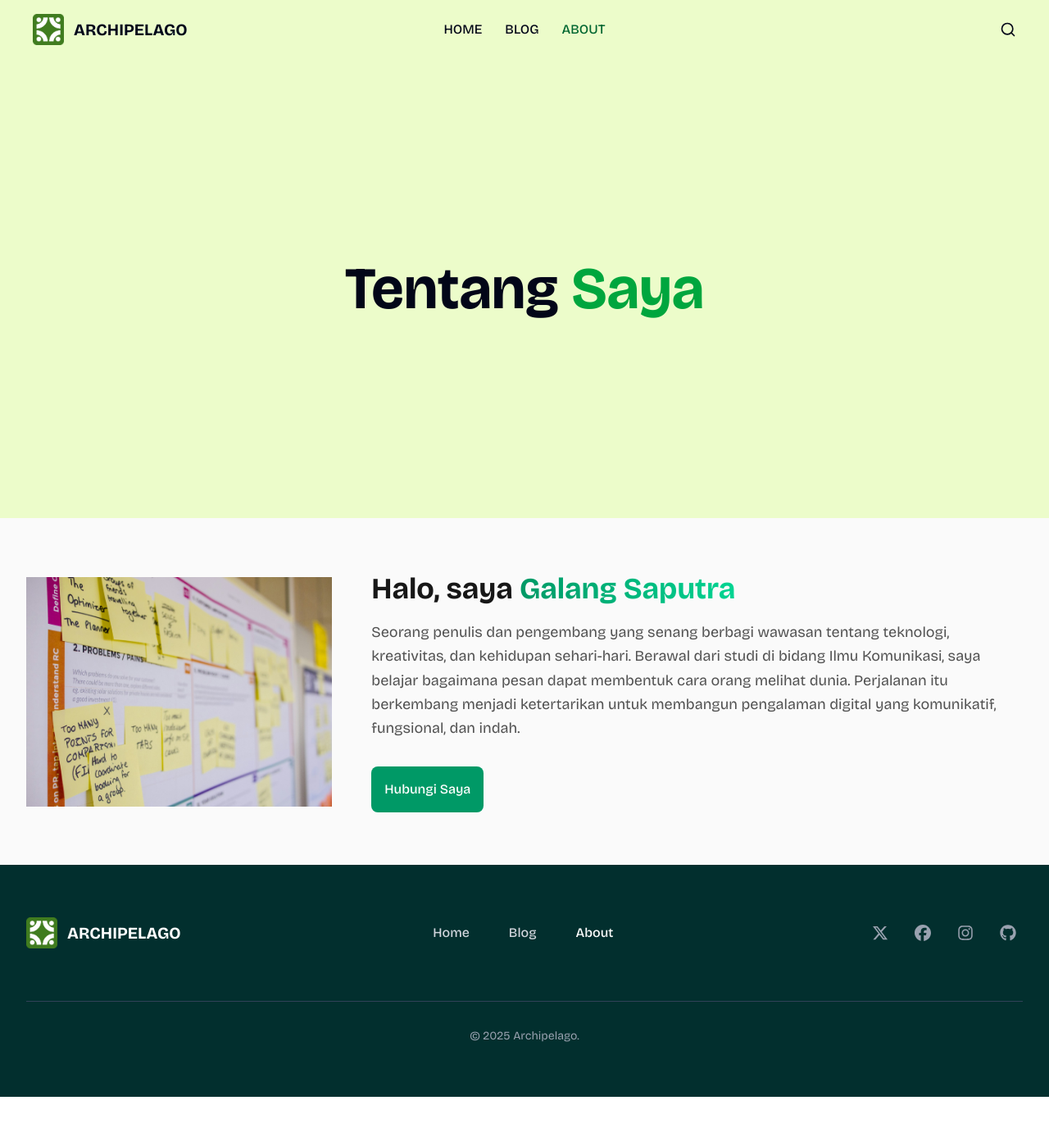
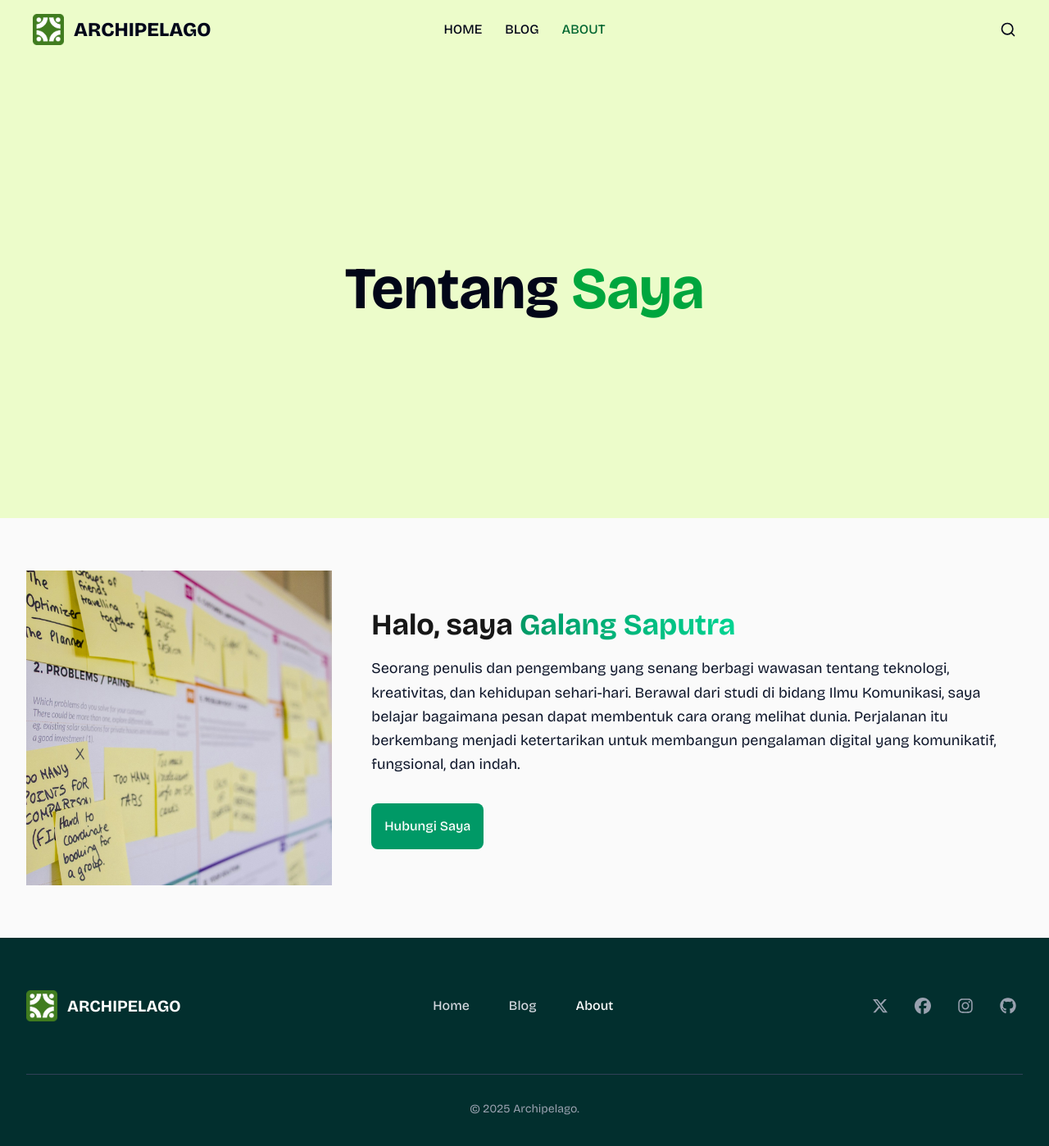
Before and after one commit to mgs28-mh/blog, a Next.js app: page /about in a window 1280 px wide. Shown: the top 1398 px of the page at 82% size. Before the commit the page ends 1338 px from the top, so only its background shows below. Built offline with nearby package versions, Linux system fonts and the light colour scheme.

Commit message:
blog: fix skeleton overlapping

```diff
--- a/app/layout.tsx
+++ b/app/layout.tsx
@@ -1,5 +1,5 @@
 import "./globals.css";
-import { Bricolage_Grotesque, Rubik } from "next/font/google";
+import { Bricolage_Grotesque } from "next/font/google";
 import type { Metadata } from "next";
 import Navbar from "@/components/ui/navbar";
 import Footer from "@/components/ui/footer";
@@ -9,7 +9,7 @@ const fonts = Bricolage_Grotesque({
   subsets: ["latin"],
   display: "swap",
   preload: true,
-  weight: ["400", "500", "700"],
+  weight: ["400", "500", "700", "800"],
 });
 
 export const metadata: Metadata = {
--- a/components/about.tsx
+++ b/components/about.tsx
@@ -15,13 +15,14 @@ export default function AboutSection() {
             whileInView={{ opacity: 1, y: 0 }}
             transition={{ duration: 0.6 }}
             viewport={{ once: true }}
-            className="relative col-span-1 flex justify-center"
+            className="relative col-span-1 flex justify-start"
           >
-            <div className="relative w-full max-w-sm aspect-[4/3] overflow-hidden">
+            <div className="relative w-full h-96 max-w-sm aspect-[3/4] overflow-hidden">
               <Image
                 src="/about-me.jpg"
                 alt="Galang Saputra - Penulis dan Pengembang"
                 fill
+                sizes="(max-width: 768px) 100vw, (max-width: 1200px) 50vw, 33vw"
                 className="object-cover"
                 priority
               />
@@ -42,8 +43,9 @@ export default function AboutSection() {
                 <span className="bg-gradient-to-r from-emerald-600 to-emerald-400 bg-clip-text text-transparent">
                   Galang Saputra
                 </span>
+
               </h2>
-              <p className="text-lg text-neutral-600 leading-relaxed">
+              <p className="text-md lg:text-lg text-slate-900 leading-relaxed">
                 Seorang penulis dan pengembang yang senang berbagi wawasan
                 tentang teknologi, kreativitas, dan kehidupan sehari-hari.
                 Berawal dari studi di bidang Ilmu Komunikasi, saya belajar
--- a/components/blog.tsx
+++ b/components/blog.tsx
@@ -37,8 +37,8 @@ export default function BlogSection() {
 
   // Loading skeleton component
   const SkeletonCard = ({ featured = false }: { featured?: boolean }) => (
-    <div className={`animate-pulse ${featured ? 'h-90 sm:h-96' : ''}`}>
-      <div className={`bg-gray-200 rounded-lg ${featured ? 'h-full' : 'h-64 sm:h-56'}`} />
+    <div className={`animate-pulse ${featured ? 'relative h-90 sm:h-96 rounded-lg overflow-hidden' : ''}`}>
+      <div className={`bg-gray-200 rounded-lg ${featured ? 'h-full w-full' : 'h-64 sm:h-56'}`} />
       {!featured && (
         <div className="p-6">
           <div className="h-4 bg-gray-200 rounded mb-3" />
@@ -52,7 +52,7 @@ export default function BlogSection() {
         </div>
       )}
       {featured && (
-        <div className="absolute bottom-0 left-0 right-0 p-6">
+        <div className="absolute bottom-0 left-0 right-0 p-6 z-10">
           <div className="h-4 bg-gray-300 rounded mb-3 w-1/3" />
           <div className="h-6 bg-gray-300 rounded mb-3" />
           <div className="h-4 bg-gray-300 rounded w-1/2 mb-3" />
@@ -114,7 +114,7 @@ export default function BlogSection() {
           initial="hidden"
           animate={isInView ? "visible" : "hidden"}
         >
-          {/* Section Header */}
+          {/* Section Header - Always visible */}
           <div className="mb-6 text-center">
             <h2 className="text-3xl md:text-6xl font-bold text-slate-900 mb-2">
               Artikel & Informasi Terbaru
@@ -128,7 +128,7 @@ export default function BlogSection() {
           {/* Error State */}
           {error && <ErrorState />}
 
-          {/* Loading State */}
+          {/* Loading State - Only for content, not header */}
           {loading && !error && (
             <>
               {/* Featured Posts Skeleton */}
--- a/components/hero.tsx
+++ b/components/hero.tsx
@@ -41,7 +41,7 @@ export default function Hero() {
           transition={{ duration: 0.8, delay: 0.8 }}
           className="max-w-4xl mx-auto mb-12"
         >
-          <p className="text-lg md:text-2xl text-gray-700 leading-normal mb-4">
+          <p className="text-lg md:text-xl text-gray-700 leading-normal mb-4">
             Kumpulan tulisan yang membahas dinamika komunikasi digital, perkembangan teknologi informasi, serta dampaknya terhadap masyarakat modern.
           </p>
         </motion.div>
--- a/components/ui/navbar.tsx
+++ b/components/ui/navbar.tsx
@@ -331,7 +331,7 @@ export default function Navbar() {
                   height={38}
                   className="rounded-none"
                 />
-                <span className="text-xl font-semibold uppercase text-slate-950">Archipelago</span>
+                <span className="text-xl lg:text-2xl font-extrabold uppercase text-slate-950">Archipelago</span>
               </Link>
             </div>
 
```
